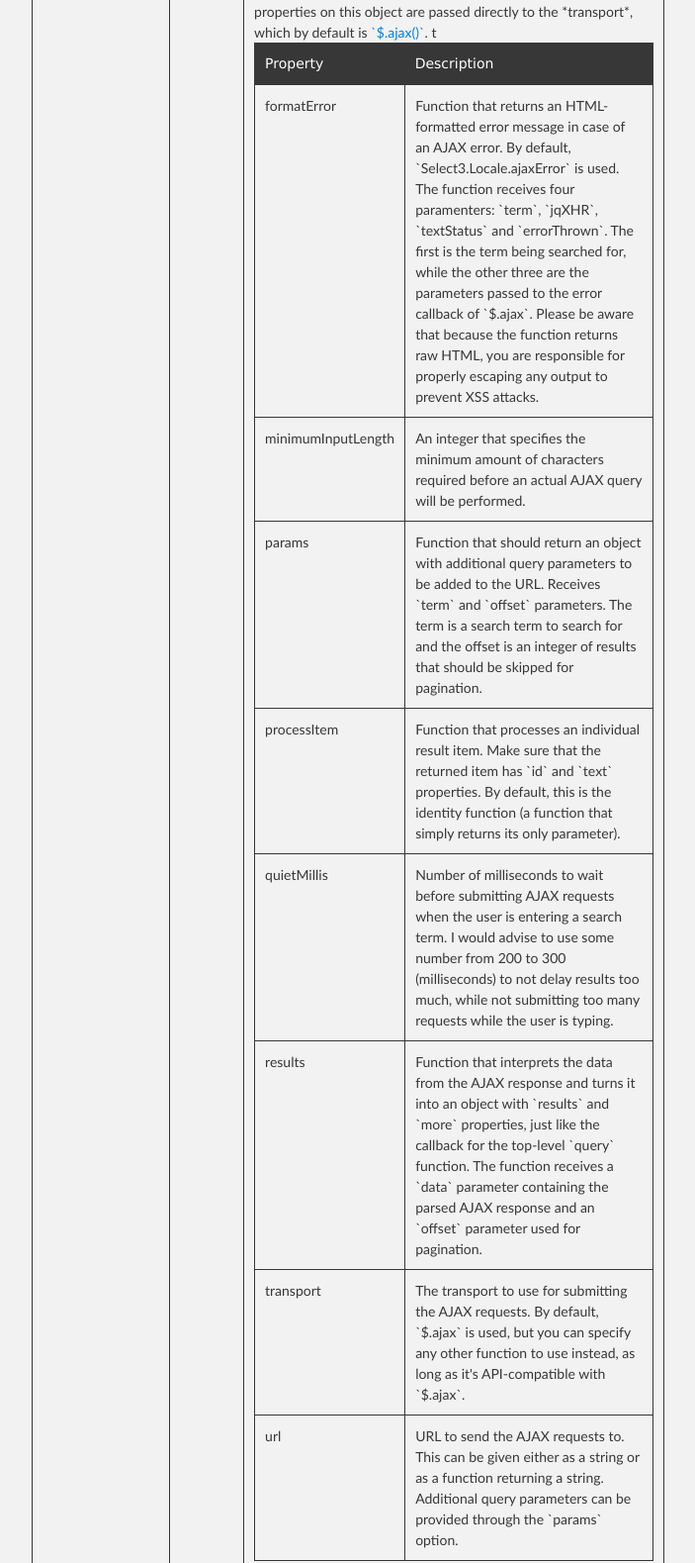
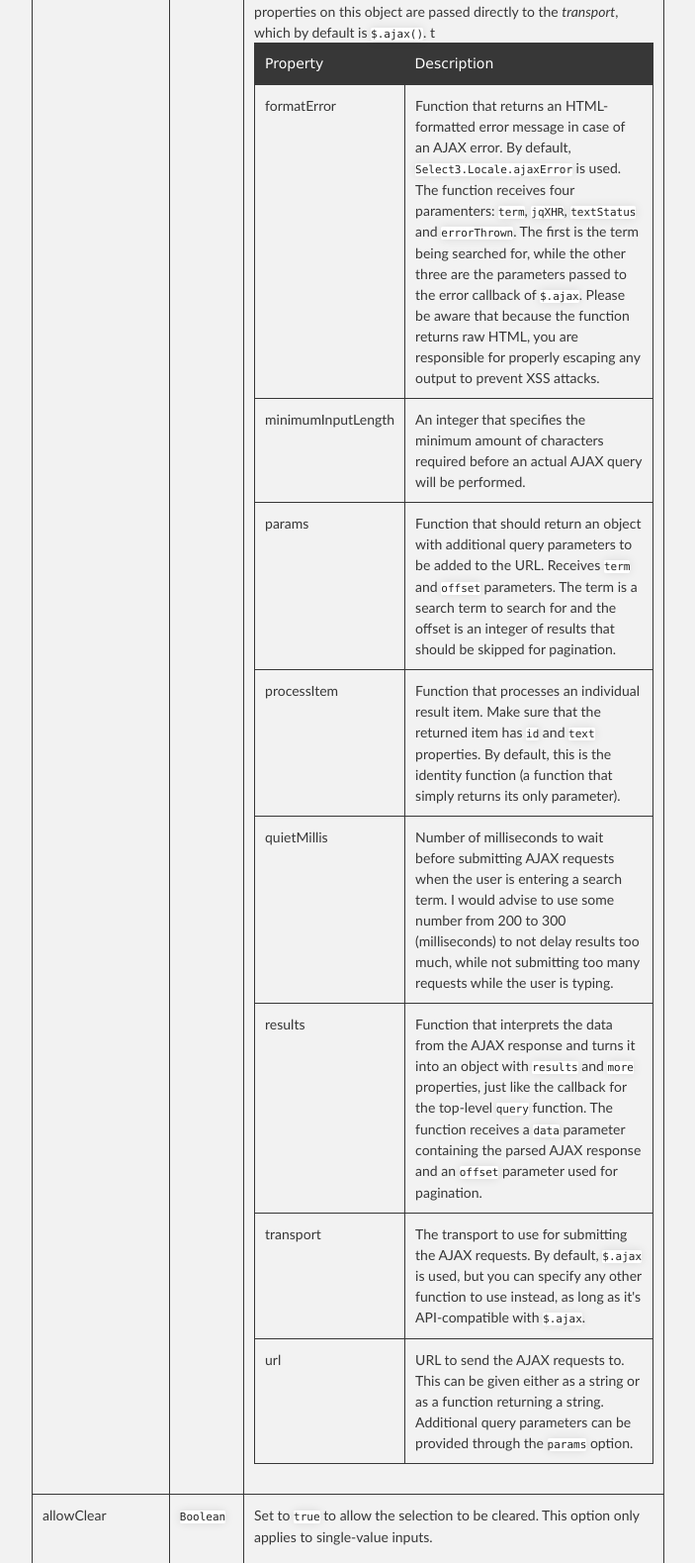
Before and after one commit to arendjr/selectivity, a plain HTML site: page index.html in a window 1280 px wide. Shown: the part 2638-4217 px from the top of the page at 99% size, without its empty margins (288-991 px from the left). Drawn offline with Linux system fonts and the light colour scheme.

Commit message:
Fix styling.

```diff
--- a/index.html
+++ b/index.html
@@ -166,7 +166,7 @@ jQuery builds without Sizzle.</li>
     templates: {
         resultItem: function(item) {
             return (
-                <span class="string">'&lt;div class="select3-result-item" data-item-id="' + item.id + '"&gt;'</span> +
+                <span class="string">'&lt;div class="select3-result-item" data-item-id="'</span> + item.id + <span class="string">'"&gt;'</span> +
                     <span class="string">'&lt;b&gt;'</span> + escape(item.text) + <span class="string">'&lt;/b&gt;&lt;br&gt;'</span> +
                     escape(item.description) +
                 <span class="string">'&lt;/div&gt;'</span>
@@ -202,8 +202,9 @@ jQuery builds without Sizzle.</li>
             <td><code>Object</code></td>
             <td>This object is used for convenience for loading result items through AJAX requests
                 to a remote resource. Below is an overview of properties that may be set on this
-                object. Any other properties on this object are passed directly to the *transport*,
-                which by default is <a href="http://api.jquery.com/jQuery.ajax/">`$.ajax()`</a>.
+                object. Any other properties on this object are passed directly to the
+                <i>transport</i>, which by default is
+                <a href="http://api.jquery.com/jQuery.ajax/"><code>$.ajax()</code></a>.
 
                 <table>
                     <thead>
@@ -216,13 +217,14 @@ jQuery builds without Sizzle.</li>
                         <tr>
                             <td>formatError</td>
                             <td>Function that returns an HTML-formatted error message in case of an
-                                AJAX error. By default, `Select3.Locale.ajaxError` is used. The
-                                function receives four paramenters: `term`, `jqXHR`, `textStatus`
-                                and `errorThrown`. The first is the term being searched for, while
-                                the other three are the parameters passed to the error callback of
-                                `$.ajax`. Please be aware that because the function returns raw
-                                HTML, you are responsible for properly escaping any output to
-                                prevent XSS attacks.</td>
+                                AJAX error. By default, <code>Select3.Locale.ajaxError</code> is
+                                used. The function receives four paramenters: <code>term</code>,
+                                <code>jqXHR</code>, <code>textStatus</code> and
+                                <code>errorThrown</code>. The first is the term being searched for,
+                                while the other three are the parameters passed to the error
+                                callback of <code>$.ajax</code>. Please be aware that because the
+                                function returns raw HTML, you are responsible for properly escaping
+                                any output to prevent XSS attacks.</td>
                         </tr>
                         <tr>
                             <td>minimumInputLength</td>
@@ -232,16 +234,17 @@ jQuery builds without Sizzle.</li>
                         <tr>
                             <td>params</td>
                             <td>Function that should return an object with additional query
-                                parameters to be added to the URL. Receives `term` and `offset`
-                                parameters. The term is a search term to search for and the offset
-                                is an integer of results that should be skipped for pagination.</td>
+                                parameters to be added to the URL. Receives <code>term</code> and
+                                <code>offset</code> parameters. The term is a search term to search
+                                for and the offset is an integer of results that should be skipped
+                                for pagination.</td>
                         </tr>
                         <tr>
                             <td>processItem</td>
                             <td>Function that processes an individual result item. Make sure that
-                                the returned item has `id` and `text` properties. By default, this
-                                is the identity function (a function that simply returns its only
-                                parameter).</td>
+                                the returned item has <code>id</code> and <code>text</code>
+                                properties. By default, this is the identity function (a function
+                                that simply returns its only parameter).</td>
                         </tr>
                         <tr>
                             <td>quietMillis</td>
@@ -253,22 +256,25 @@ jQuery builds without Sizzle.</li>
                         <tr>
                             <td>results</td>
                             <td>Function that interprets the data from the AJAX response and turns
-                                it into an object with `results` and `more` properties, just like
-                                the callback for the top-level `query` function. The function
-                                receives a `data` parameter containing the parsed AJAX response and
-                                an `offset` parameter used for pagination.</td>
+                                it into an object with <code>results</code> and <code>more</code>
+                                properties, just like the callback for the top-level
+                                <code>query</code> function. The function receives a
+                                <code>data</code> parameter containing the parsed AJAX response and
+                                an <code>offset</code> parameter used for pagination.</td>
                         </tr>t
                         <tr>
                             <td>transport</td>
                             <td>The transport to use for submitting the AJAX requests. By default,
-                                `$.ajax` is used, but you can specify any other function to use
-                                instead, as long as it's API-compatible with `$.ajax`.</td>
+                                <code>$.ajax</code> is used, but you can specify any other function
+                                to use instead, as long as it's API-compatible with
+                                <code>$.ajax</code>.</td>
                         </tr>
                         <tr>
                             <td>url</td>
                             <td>URL to send the AJAX requests to. This can be given either as a
                                 string or as a function returning a string. Additional query
-                                parameters can be provided through the `params` option.</td>
+                                parameters can be provided through the <code>params</code>
+                                option.</td>
                         </tr>
                     </tbody>
                 </table>
```
